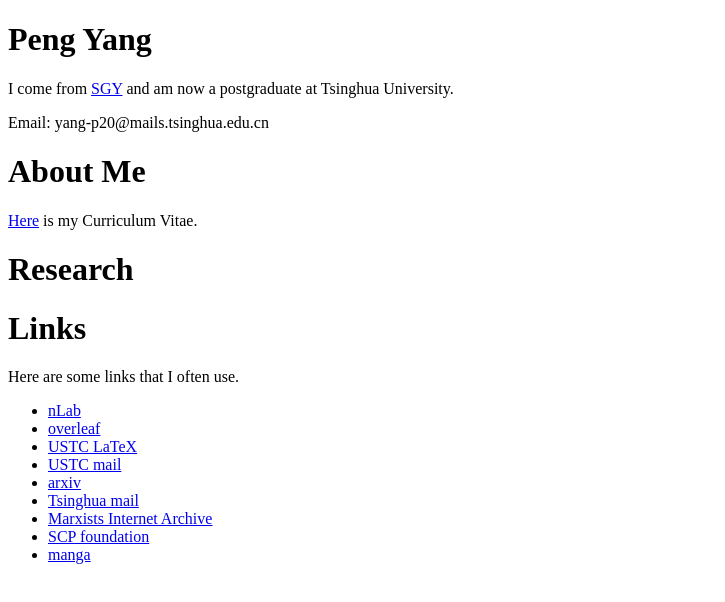
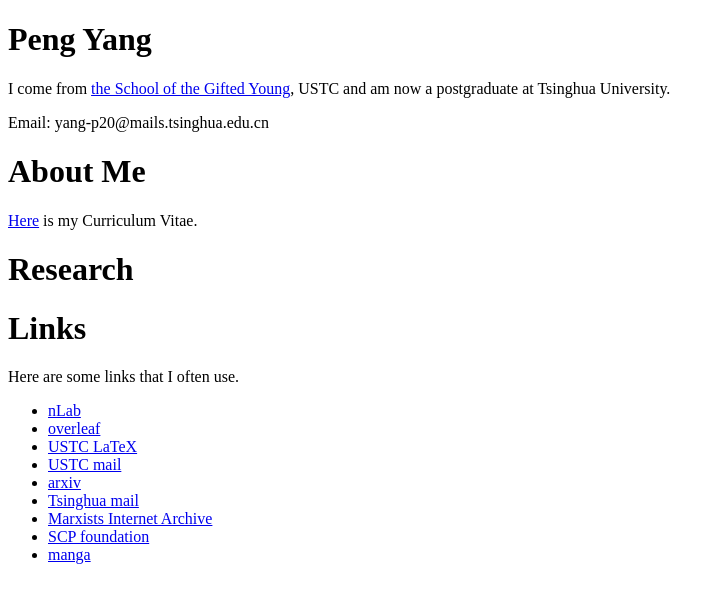
Before and after one commit to Yangp20/-Yangp20.github.io, a plain HTML site: page index.html in a window 1280 px wide. Shown: the whole page, without its empty margins (0-725 px from the left). Drawn offline with Linux system fonts and the light colour scheme.

Commit message:
Update index.html

```diff
--- a/index.html
+++ b/index.html
@@ -11,7 +11,7 @@
     Peng Yang
   </h1>
   <p>
-    I come from <a href="/https://sgy.ustc.edu.cn/">SGY</a> and am now a postgraduate at Tsinghua University.
+    I come from <a href="/https://sgy.ustc.edu.cn/">the School of the Gifted Young</a>, USTC and am now a postgraduate at Tsinghua University.
   </p>
   <p>
     Email: yang-p20@mails.tsinghua.edu.cn
```
